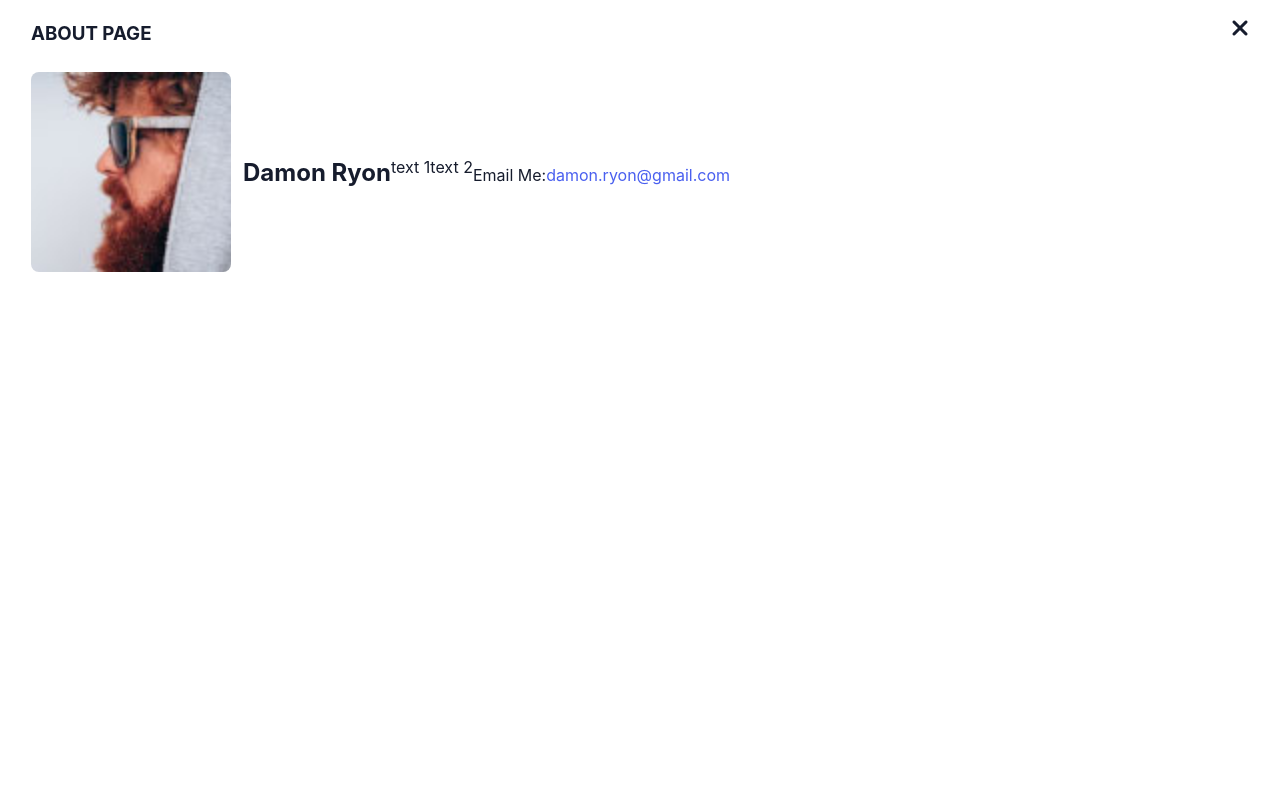
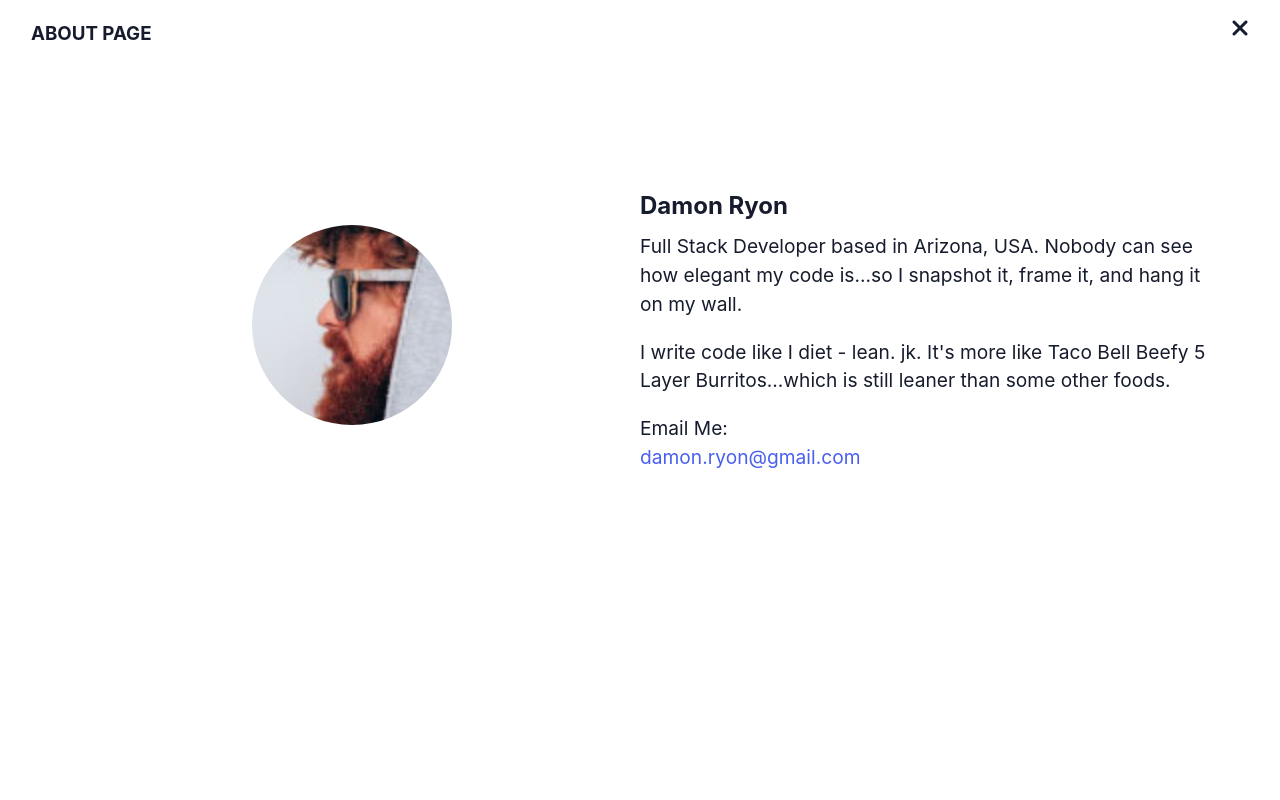
Before and after one commit to dm-1904/js---the-dom, a plain HTML site: page index.html in a window 1280 px wide. Both pictures are taken after a click on the item "about me". Shown: the top 800 px of the page. Drawn offline with Linux system fonts and the light colour scheme.

Commit message:
complete about me page CSS

```diff
--- a/css/pages.css
+++ b/css/pages.css
@@ -1,3 +1,30 @@
 .page-block {
   background: var(--bg);
 }
+
+#about .modal-body {
+  margin-top: 5rem;
+  padding: 2rem;
+  flex-wrap: wrap;
+}
+
+#about .img-wrapper {
+  flex: 1;
+  text-align: center;
+  max-width: initial;
+  margin-right: 0;
+}
+
+#about .img-wrapper img {
+  max-width: 200px;
+  border-radius: 50%;
+}
+
+.about-text {
+  flex: 1;
+}
+
+.about-text p,
+.about-text .contact-me-block {
+  font-size: 1.2rem;
+}
--- a/index.html
+++ b/index.html
@@ -245,11 +245,19 @@
         <div class="img-wrapper">
           <img src="./assets/images/img4.jpg" alt="head-shot">
         </div>
-        <h2>Damon Ryon</h2>
-        <p>text 1</p>
-        <p>text 2</p>
-        <div>Email Me:</div>
-        <a href="mailto:damon.ryon@gmail.com">damon.ryon@gmail.com</a>
+        <div class="about-text">
+          <h2>Damon Ryon</h2>
+          <p>Full Stack Developer based in Arizona, USA. Nobody can see how elegant my code
+            is...so I snapshot it, frame it, and hang it on my wall.
+          </p>
+          <p>I write code like I diet - lean. jk. It's more like Taco Bell Beefy 5 Layer Burritos...which
+            is still leaner than some other foods.
+          </p>
+          <div class="contact-me-block">
+            <div>Email Me:</div>
+            <a href="mailto:damon.ryon@gmail.com">damon.ryon@gmail.com</a>
+          </div>
+        </div>
       </div>
     </div>
   </div>
```
